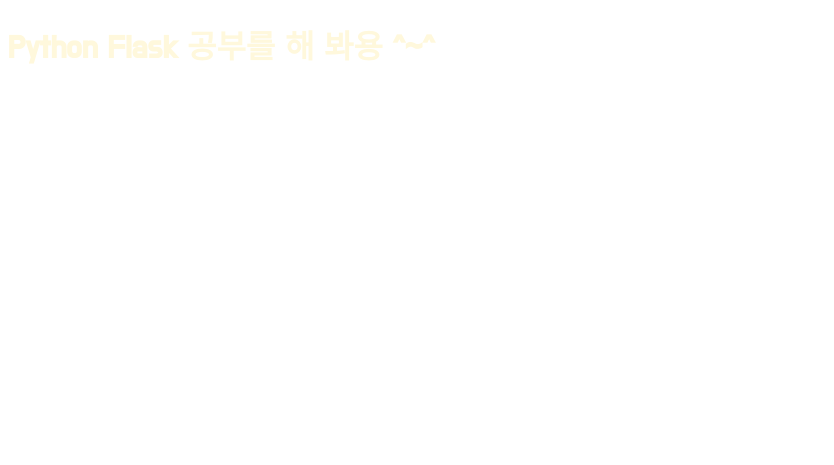
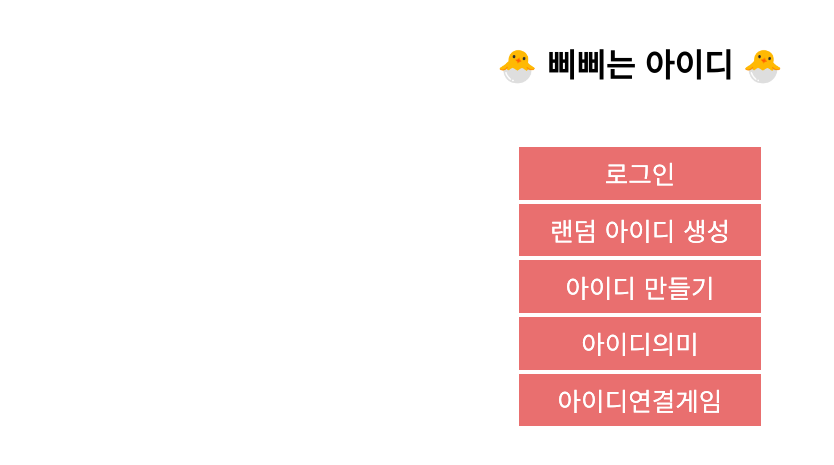
Before and after one commit to youjin0411/PYTHON_Flask, a Flask app: page / in a window 1280 px wide. Shown: the top 465 px of the page, without its empty margins (0-834 px from the left). Run offline with Flask 2, Linux system fonts and the light colour scheme.

Commit message:
메인페이지 완성

```diff
--- a/static/style.css
+++ b/static/style.css
@@ -1,4 +1,53 @@
 *{
     font-family: 'Do Hyeon', sans-serif;
-    color:cornsilk;
+    color: #000000;
 }
+h1{
+    text-align: center;
+    margin: 0 auto;
+    margin-top: 40px;
+}
+
+.button{
+    place-items: center;
+    display: grid;
+    grid-template-columns: repeat(1, 2fr);
+    grid-row-gap: 4px;
+    margin-top: 4.7vw;
+}
+
+.myButton {
+	-moz-box-shadow:inset 0px 0px 0px 0px #ffffff;
+	-webkit-box-shadow:inset 0px 0px 0px 0px #ffffff;
+	box-shadow:inset 0px 0px 0px 0px #ffffff;
+	background-color: #E96F6F;
+	border: 2.8px solid #E96F6F;
+	cursor:pointer;
+	color:#ffffff;
+	font-size: 2vw;
+	font-weight: 500;
+	padding: 0.4167vw 1.8056vw;
+	text-decoration:none;
+	text-shadow:0px 0px 0px #ffffff;
+    width: 15vw;
+    display: flex;
+    justify-content: center;
+    align-items: center;
+}
+
+.myButton:hover {
+	background-color:transparent;
+    border: solid #ffffff;
+    background-color: #461f1f96;
+    color: #ffffff;
+
+}
+.myButton:active {
+	position:relative;
+	top:1px;
+}
+/* .button > :nth-child(4){
+    border: solid #ffffff;
+    background-color: #461f1f96;
+    color: #ffffff;
+} */
--- a/templates/index.html
+++ b/templates/index.html
@@ -11,6 +11,14 @@
     <title>삐삐는 아이디</title>
 </head>
 <body>
-    <h1>Python Flask 공부를 해 봐용 ^~^</h1>
+    <h1>🐣 삐삐는 아이디 🐣</h1>
+
+    <div class="button">
+        <a href="#" class="myButton">로그인</a>
+        <a href="#" class="myButton">랜덤 아이디 생성</a>
+        <a href="#" class="myButton">아이디 만들기</a>
+        <a href="#" class="myButton">아이디의미</a>
+        <a href="#" class="myButton">아이디연결게임</a>
+    </div>
 </body>
 </html>
```
